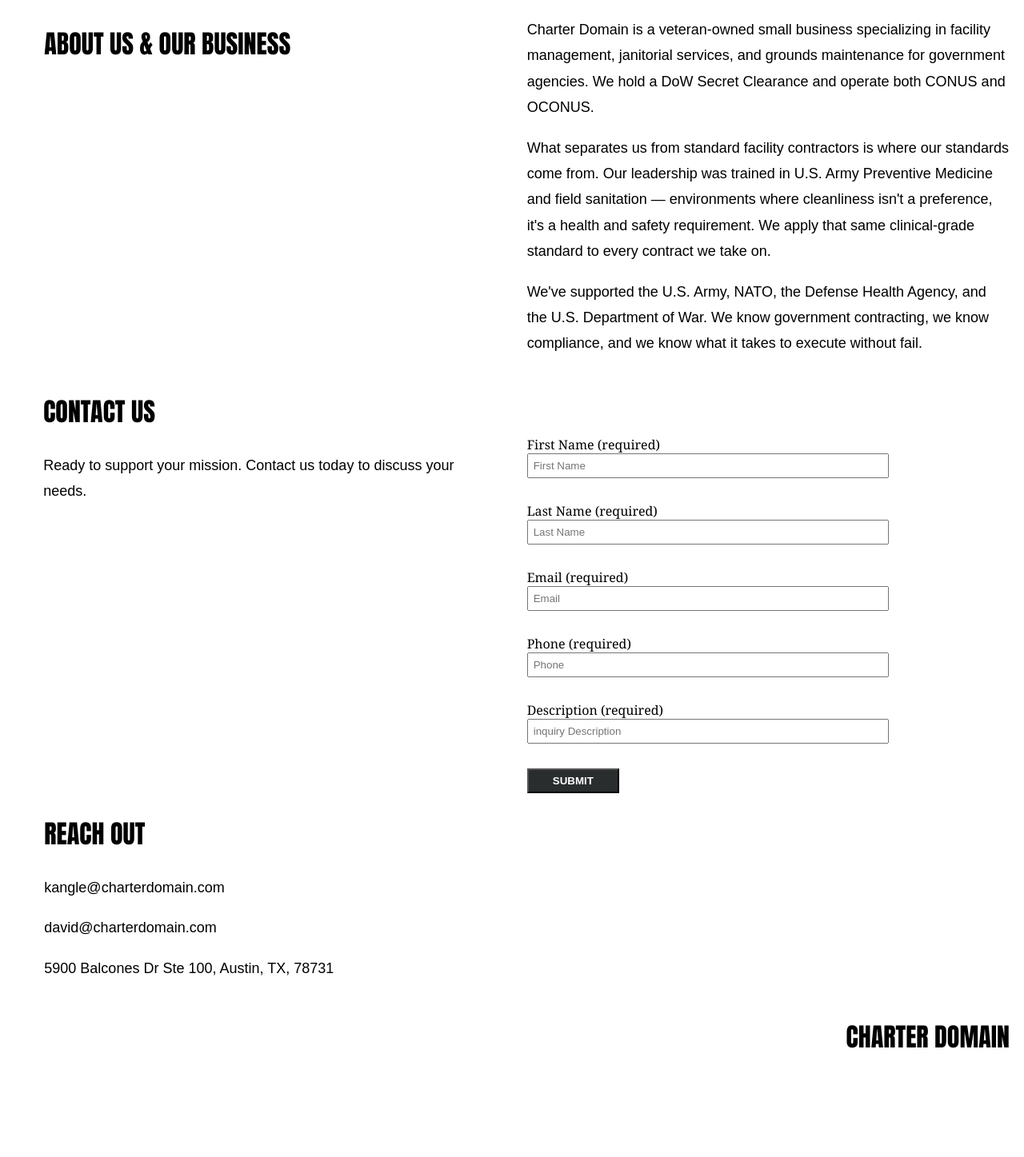
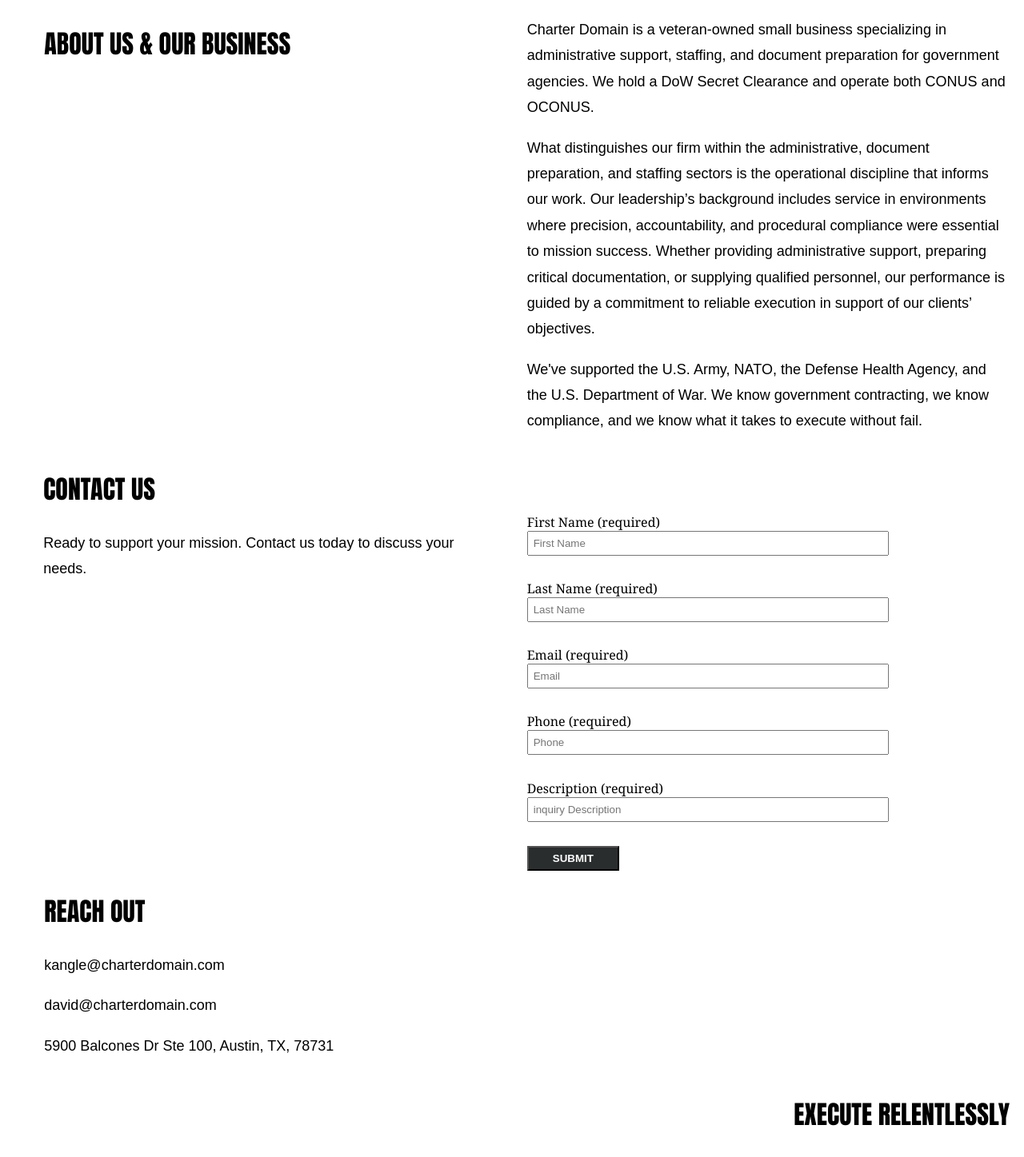
Before and after one commit to dfranco01/charter-rebrand, a plain HTML site: page templates/home.html in a window 1280 px wide. Shown: the part 835-2282 px from the top of the page at 80% size. Before the commit the page ends 2200 px from the top, so only its background shows below. Drawn offline with Linux system fonts and the light colour scheme.

Commit message:
text changed

```diff
--- a/templates/home.html
+++ b/templates/home.html
@@ -18,8 +18,8 @@
             <div id="about-section">
                 <div id="about"><h2 id="business">ABOUT US & OUR BUSINESS</h2></div>
                 <div id="statement">
-                    <p style="text-align:left">Charter Domain is a veteran-owned small business specializing in facility management, janitorial services, and grounds maintenance for government agencies. We hold a DoW Secret Clearance and operate both CONUS and OCONUS.</p>
-                    <p style="text-align:left">What separates us from standard facility contractors is where our standards come from. Our leadership was trained in U.S. Army Preventive Medicine and field sanitation — environments where cleanliness isn't a preference, it's a health and safety requirement. We apply that same clinical-grade standard to every contract we take on.</p>
+                    <p style="text-align:left">Charter Domain is a veteran-owned small business specializing in administrative support, staffing, and document preparation for government agencies. We hold a DoW Secret Clearance and operate both CONUS and OCONUS.</p>
+                    <p style="text-align:left">What distinguishes our firm within the administrative, document preparation, and staffing sectors is the operational discipline that informs our work. Our leadership’s background includes service in environments where precision, accountability, and procedural compliance were essential to mission success. Whether providing administrative support, preparing critical documentation, or supplying qualified personnel, our performance is guided by a commitment to reliable execution in support of our clients’ objectives.</p>
                     <p style="text-align:left;">We've supported the U.S. Army, NATO, the Defense Health Agency, and the U.S. Department of War. We know government contracting, we know compliance, and we know what it takes to execute without fail.</p>
                 </div>
             </div>
@@ -63,7 +63,7 @@
                 <p class="info" >david@charterdomain.com</p>
                 <p class="info" >5900 Balcones Dr Ste 100, Austin, TX, 78731</p>
             </div>
-            <span style="float: right;"><h2>CHARTER DOMAIN</h2></span>
+            <span style="float: right;"><h2>EXECUTE RELENTLESSLY</h2></span>
         </footer>
     </div>
 </body>
```
